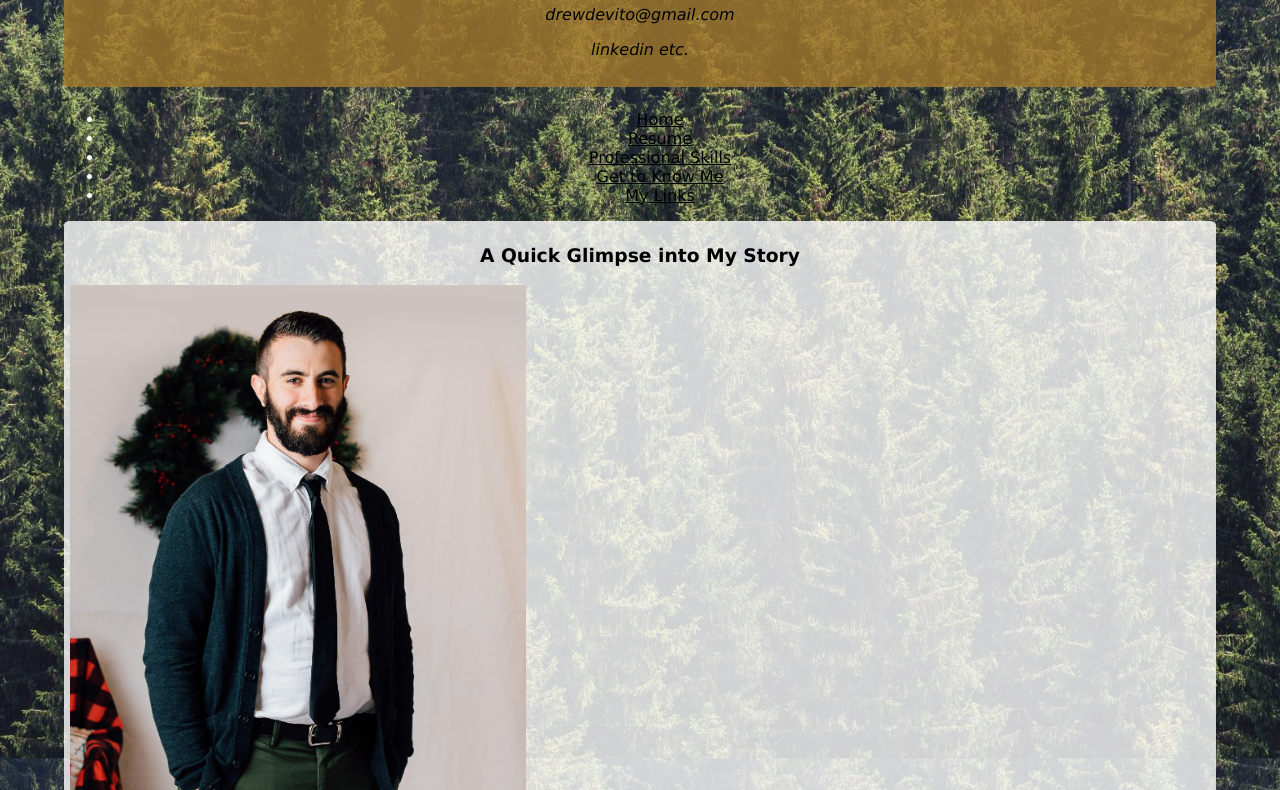
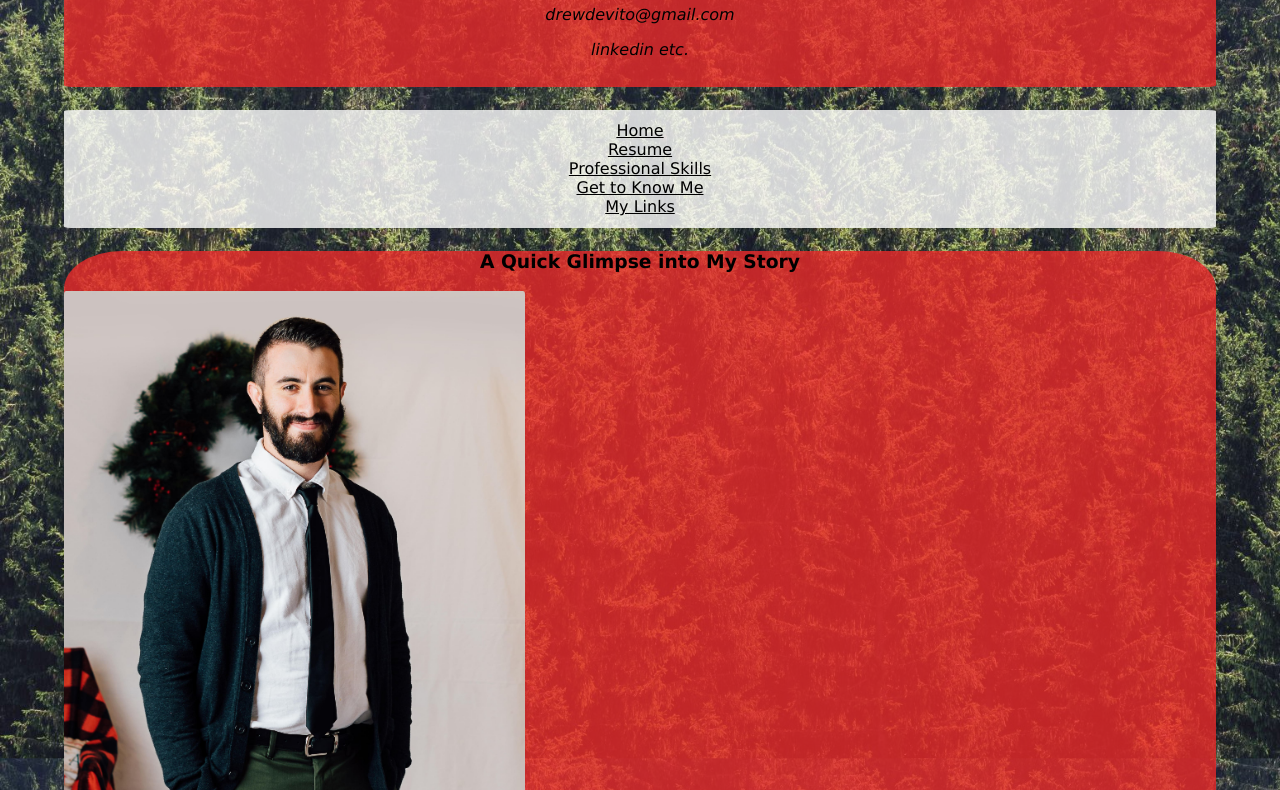
Before and after one commit to devitodev/challenge-two, a plain HTML site: page pages/me.html in a window 1280 px wide. Shown: the part 95-885 px from the top of the page. Drawn offline with Linux system fonts and the light colour scheme.

Commit message:
Stylized some CSS to improve look of website---changed some colors and border-radius elements, among other things

```diff
--- a/assets/style.css
+++ b/assets/style.css
@@ -3,7 +3,6 @@ html {
 }
 
 body {
-    /* background-color:#D6F8D6; */
     background-image: url(../assets/forest-backgroud.jpg);
     color:black;
     margin-left: 5%;
@@ -14,7 +13,7 @@ body {
 }
 
 header {
-    background-color:rgba(162,120,43,.8);
+    background-color:rgba(236, 42, 42, 0.8);
     color: black;
     border: white;
     border-radius: 1%;
@@ -33,14 +32,15 @@ footer {
 
 /* ID Selectors */
 
-#my-list {
+#navbar {
     background-color: rgba(255, 255, 255, 0.8);
     text-decoration: none;
     border: #55505C;
     color: white;
-    border-radius:1em;
-    padding: 1em;
-    margin-bottom: 2em;
+    border-radius:1%;
+    list-style-type: none;
+    padding: 1%;
+    margin-bottom: 2%;
 
 
    /* trying flex box to center text (in a line) */
@@ -77,22 +77,29 @@ footer {
     background-color: rgba(255, 255, 255, 0.8);
     border: #55505C;
     color: black;
-    border-radius:.5%;
-    padding: .5%;
+    border-radius: 5%;
     list-style-type: none;
     margin-bottom: 2%;
 }
 
 .greenbox {
     background-color: rgba(80,80,00,.8);
-    border: #55505C;
     color: white;
-    border-radius:.5%;
+    border-radius:5%;
     padding: .5%;
     list-style-type: none;
     margin-bottom: 2%;
 }
 
+.redbox {
+    background-color: rgba(236, 42, 42, 0.8);
+    color: black;
+    border-radius:5%;
+    list-style-type: none;
+    margin-bottom: 2%;
+    margin-top: .5%;
+}
+
 .profimagetext {
-    display: inline;
+    display: flex;
 }
--- a/pages/me.html
+++ b/pages/me.html
@@ -27,7 +27,7 @@
     </ul>
 </nav>
 
-<section class="whitebox">
+<section class="redbox">
     <h3 style="text-align: center;">A Quick Glimpse into My Story</h3>
     <img src="/assets/drewpic.jpg" id="profile-image" alt="Picture of Drew">
     <p class="profimagetext">Text about me will be displayed here</p>
```
